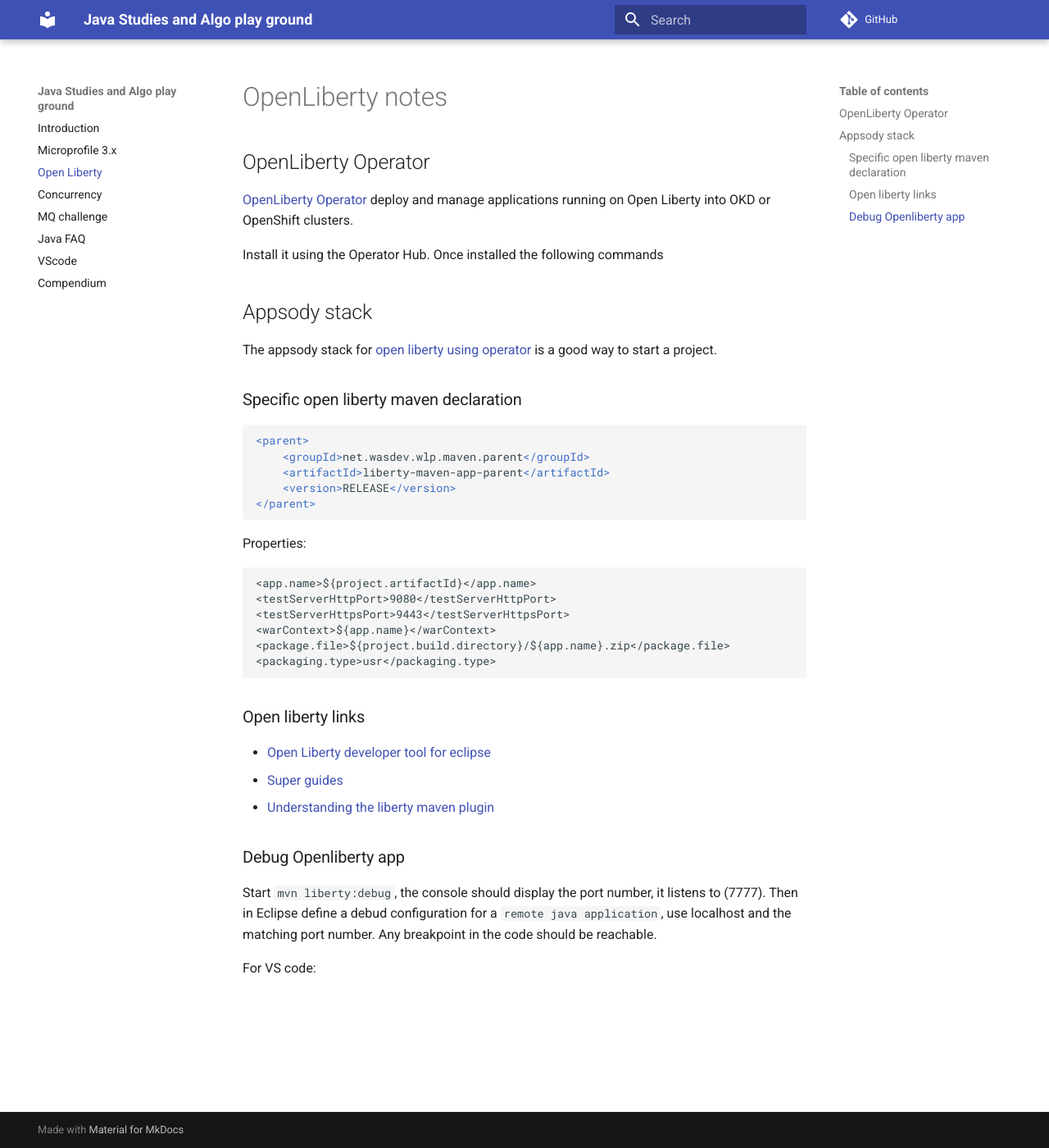
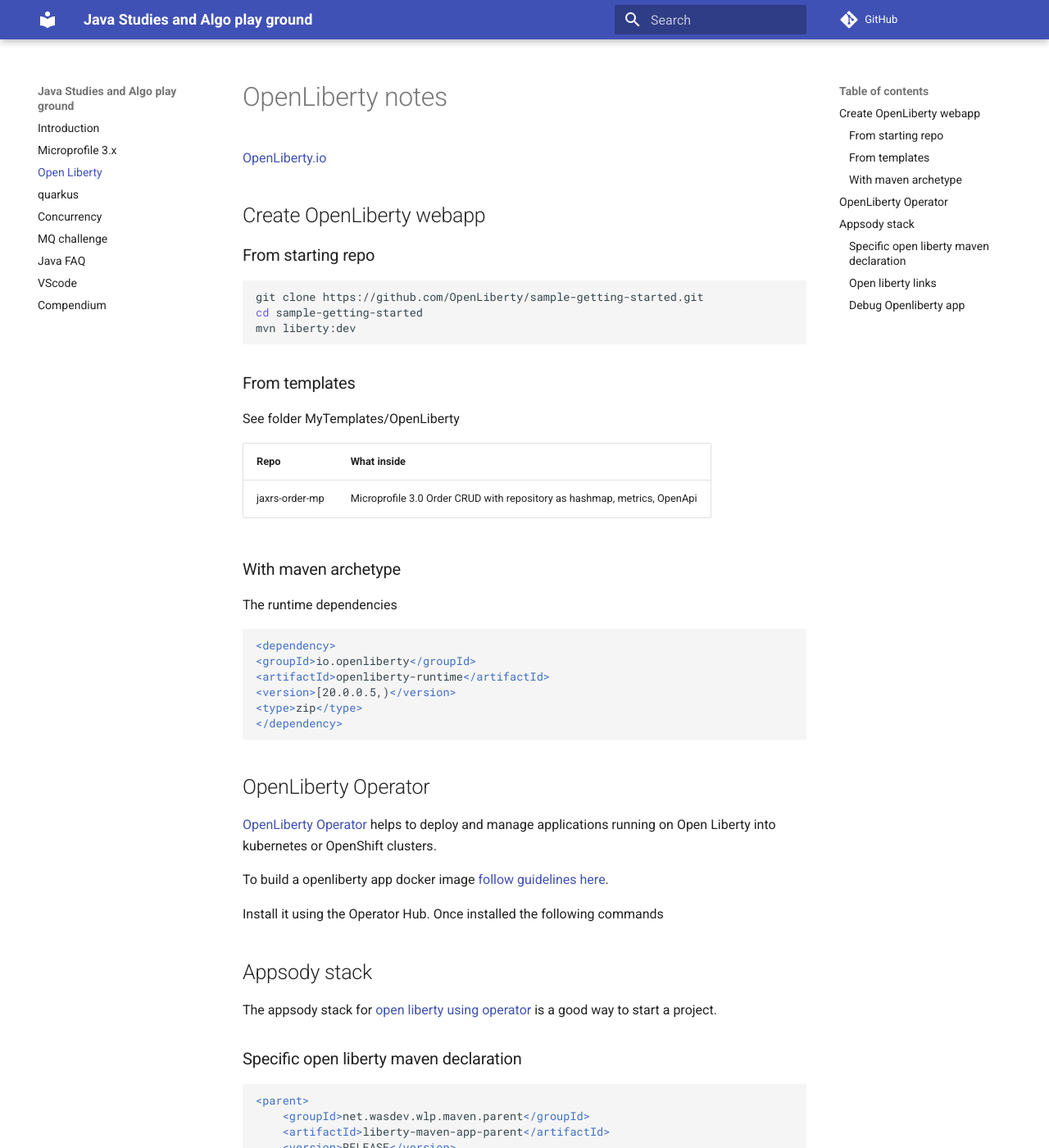
Before and after one commit to jbcodeforce/java-studies, an MkDocs documentation site: the page built from docs/openliberty.md, in a window 1280 px wide and 1400 px high. Shown: the whole window at 82% size. Built offline with MkDocs 1.6.1 and Material for MkDocs 9.7.7, drawn with Linux system fonts in a browser that asks for light colours; comment, search, counter and statistics services are not loaded.

Commit message:
update open liberty

````diff
--- a/docs/openliberty.md
+++ b/docs/openliberty.md
@@ -1,8 +1,44 @@
 # OpenLiberty notes
+
+[OpenLiberty.io](https://openliberty.io/)
+
+## Create OpenLiberty webapp
+
+### From starting repo
+
+```shell
+git clone https://github.com/OpenLiberty/sample-getting-started.git
+cd sample-getting-started
+mvn liberty:dev
+```
+
+### From templates
+
+See folder MyTemplates/OpenLiberty
+
+| Repo | What inside |
+| --- | :--- |
+| jaxrs-order-mp | Microprofile 3.0 Order CRUD with repository as hashmap, metrics, OpenApi |
+
+
+### With maven archetype
+
+The runtime dependencies
+
+```xml
+<dependency>
+<groupId>io.openliberty</groupId>
+<artifactId>openliberty-runtime</artifactId>
+<version>[20.0.0.5,)</version>
+<type>zip</type>
+</dependency>
+```
 
 ## OpenLiberty Operator
 
-[OpenLiberty Operator](https://github.com/OpenLiberty/open-liberty-operator) deploy and manage applications running on Open Liberty into OKD or OpenShift clusters.
+[OpenLiberty Operator](https://github.com/OpenLiberty/open-liberty-operator) helps to deploy and manage applications running on Open Liberty into kubernetes or OpenShift clusters.
+
+To build a openliberty app docker image [follow guidelines here](https://github.com/OpenLiberty/ci.docker#container-images).
 
 Install it using the Operator Hub. Once installed the following commands
 
--- a/mkdocs.yml
+++ b/mkdocs.yml
@@ -4,6 +4,7 @@
   - Introduction: index.md
   - Microprofile 3.x: microprofile.md
   - Open Liberty: openliberty.md
+  - quarkus: quarkus.md
   - Concurrency : concurrent.md
   - MQ challenge: mqChallenge.md
   - Java FAQ: FAQ.md
````
Also changed, not shown: docs/FAQ.md (+20 -0 lines), docs/microprofile.md (+9 -3 lines), docs/quarkus.md (added).
